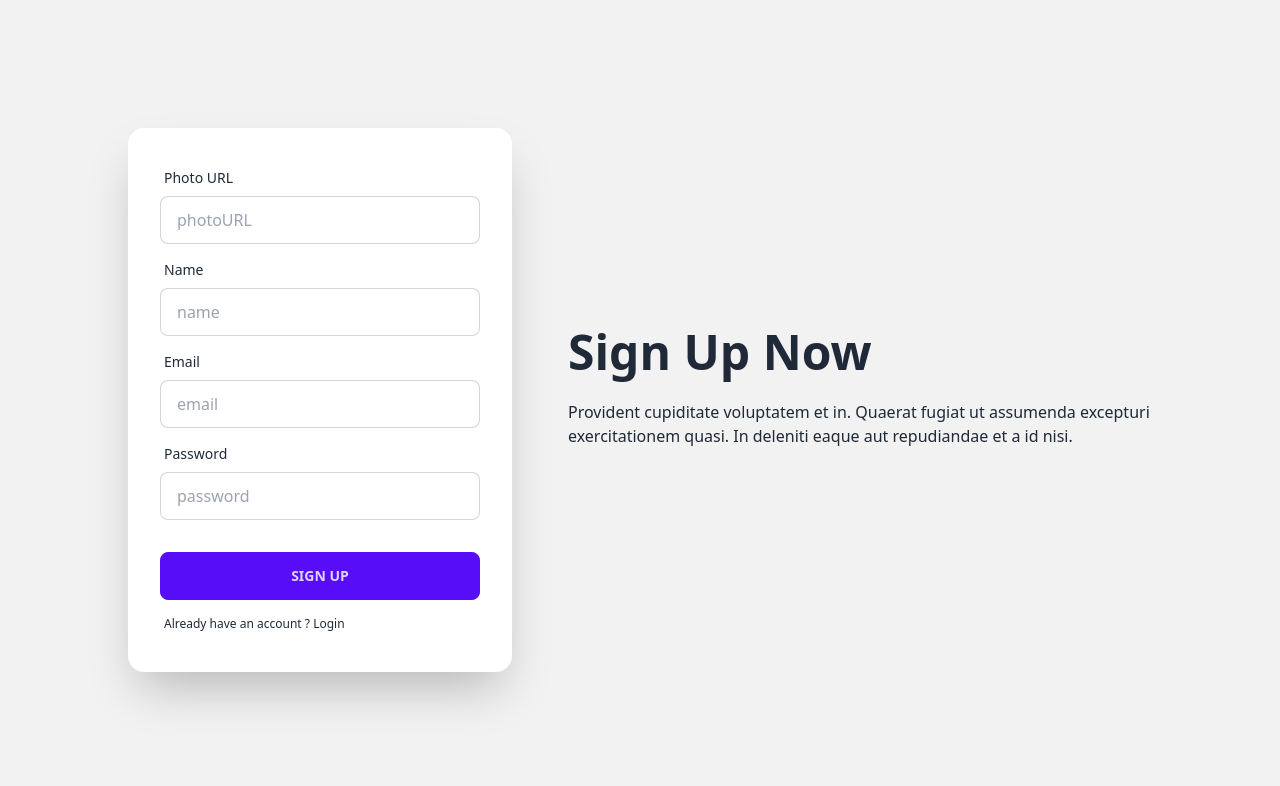
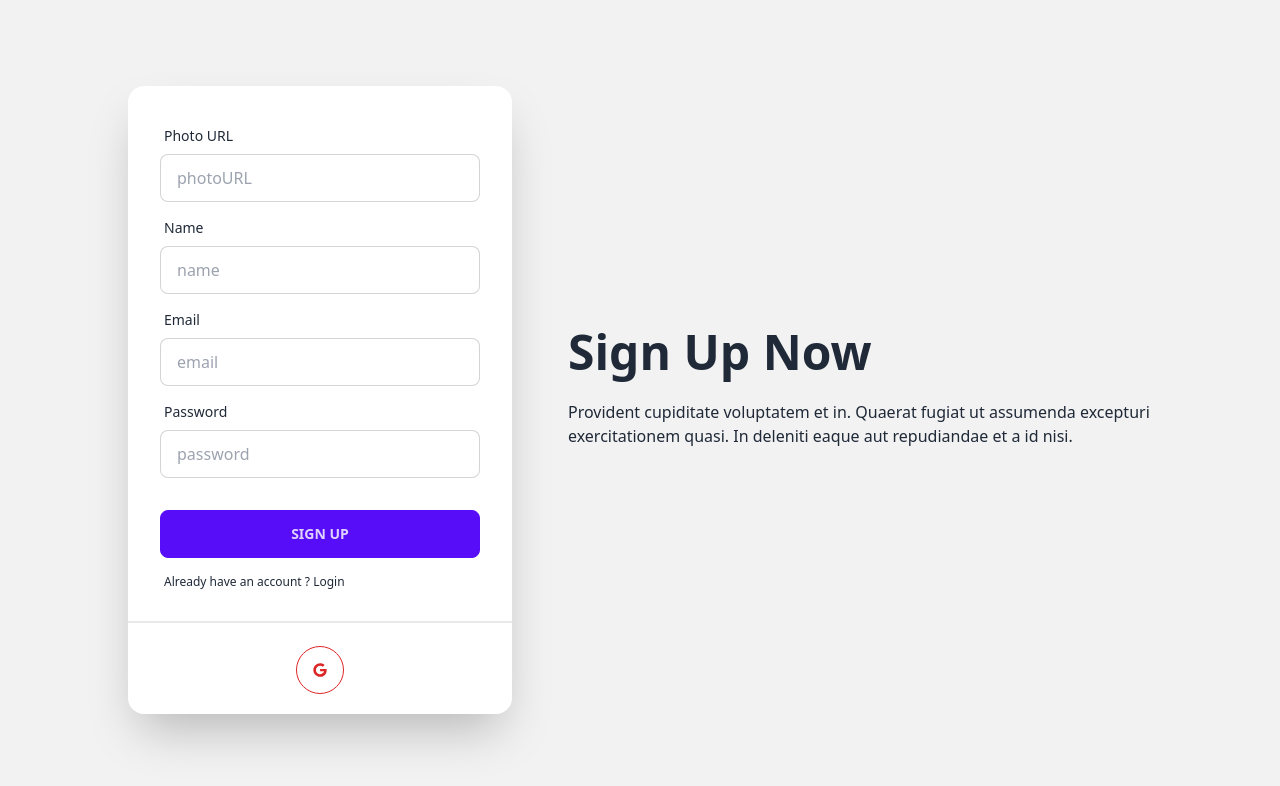
Before and after one commit to md-galib-hossain/palate-paradox, a React (Vite) app in the folder palate-paradox-client/: page /signup in a window 1280 px wide. Shown: the top 786 px of the page. Built offline with nearby package versions, Linux system fonts and the light colour scheme; no server answers.

Commit message:
Login & Signup small fix

```diff
--- /dev/null
+++ b/palate-paradox-client/src/Components/SocialLogin/SocialLogin.jsx
@@ -0,0 +1,40 @@
+import { useContext } from "react";
+import { FaGoogle } from "react-icons/fa";
+import { AuthContext } from "../../Providers/AuthProvider";
+import { useLocation, useNavigate } from "react-router-dom";
+
+const SocialLogin = () => {
+  const navigate = useNavigate();
+  const location = useLocation();
+  // getting from which route it came to login page
+  const from = location.state?.from?.pathname || "/";
+  const { googleSignIn } = useContext(AuthContext);
+  const handleGoogleSignIn = () => {
+    googleSignIn()
+    .then(result =>{
+      const loggedInUser = result.user;
+        navigate(from, { replace: true });
+
+})
+
+  };
+
+  return (
+    <div className="">
+      <div className="divider"></div>
+      <div className="flex justify-center gap-2">
+        <button
+          onClick={handleGoogleSignIn}
+          className="btn btn-circle btn-outline text-red-600 mb-5"
+        >
+          <FaGoogle></FaGoogle>
+        </button>
+        {/* <button className="btn btn-circle btn-outline text-red-600">
+ <FaGoogle></FaGoogle>
+    </button> */}
+      </div>
+    </div>
+  );
+};
+
+export default SocialLogin;
--- a/palate-paradox-client/src/Pages/Login/Login.jsx
+++ b/palate-paradox-client/src/Pages/Login/Login.jsx
@@ -8,6 +8,7 @@
 import { AuthContext } from "../../Providers/AuthProvider";
 import { Link, useLocation, useNavigate } from "react-router-dom";
 import { Helmet } from "react-helmet-async";
+import SocialLogin from "../../Components/SocialLogin/SocialLogin";
 
 const Login = () => {
 const { signIn } = useContext(AuthContext);
@@ -113,6 +114,7 @@
                 </p>
               </label>
             </form>
+            <SocialLogin></SocialLogin>
           </div>
         </div>
       </div>
--- a/palate-paradox-client/src/Pages/SignUp/SignUp.jsx
+++ b/palate-paradox-client/src/Pages/SignUp/SignUp.jsx
@@ -4,6 +4,7 @@
 import { useContext } from "react";
 import { AuthContext } from "../../Providers/AuthProvider";
 import Swal from "sweetalert2";
+import SocialLogin from "../../Components/SocialLogin/SocialLogin";
 
 const SignUp = () => {
   const { createUser, updateUserProfile, logOut } = useContext(AuthContext);
@@ -67,7 +68,7 @@
       </Helmet>
       <div className="hero min-h-screen bg-base-200">
         <div className="hero-content flex-col lg:flex-row-reverse">
-          <div className="text-center w-1/2 lg:text-left lg:ps-10">
+          <div className="text-center w-3/4 md:w-1/2 lg:text-left lg:ps-10">
             <h1 className="text-5xl font-bold">Sign Up Now</h1>
             <p className="py-6">
               Provident cupiditate voluptatem et in. Quaerat fugiat ut assumenda
@@ -75,8 +76,8 @@
               et a id nisi.
             </p>
           </div>
-          <div className="card md:w-1/2 max-w-sm shadow-2xl bg-base-100">
-            <form className="card-body" onSubmit={handleSubmit(onSubmit)}>
+          <div className="card w-3/4 md:w-1/2 max-w-sm shadow-2xl bg-base-100">
+            <form className="card-body pb-0" onSubmit={handleSubmit(onSubmit)}>
               <div className="form-control">
                 <label className="label">
                   <span className="label-text">Photo URL</span>
@@ -171,6 +172,7 @@
                 </p>
               </label>
             </form>
+            <SocialLogin></SocialLogin>
           </div>
         </div>
       </div>
--- a/palate-paradox-client/src/Providers/AuthProvider.jsx
+++ b/palate-paradox-client/src/Providers/AuthProvider.jsx
@@ -1,9 +1,11 @@
 import { createContext, useEffect, useState } from "react";
 import {
+  GoogleAuthProvider,
   createUserWithEmailAndPassword,
   getAuth,
   onAuthStateChanged,
   signInWithEmailAndPassword,
+  signInWithPopup,
   signOut,
   updateProfile,
 } from "firebase/auth";
@@ -15,6 +17,8 @@
 const AuthProvider = ({ children }) => {
   const [user, setUser] = useState(null);
   const [loading, setLoading] = useState(true);
+  // google auth provider for sign in with google
+  const googleProvider = new GoogleAuthProvider();
 
   // create user
   const createUser = (email, password) => {
@@ -26,6 +30,12 @@
     setLoading(true);
     return signInWithEmailAndPassword(auth, email, password);
   };
+// google sign in
+const googleSignIn = () => {
+  setLoading(true);
+  return signInWithPopup(auth,googleProvider);
+}
+
   // logout
   const logOut = () => {
     setLoading(true);
@@ -56,7 +66,8 @@
     createUser,
     signIn,
     logOut,
-    updateUserProfile
+    updateUserProfile,
+    googleSignIn
   };
   return (
     <AuthContext.Provider value={authInfo}>{children}</AuthContext.Provider>
```
